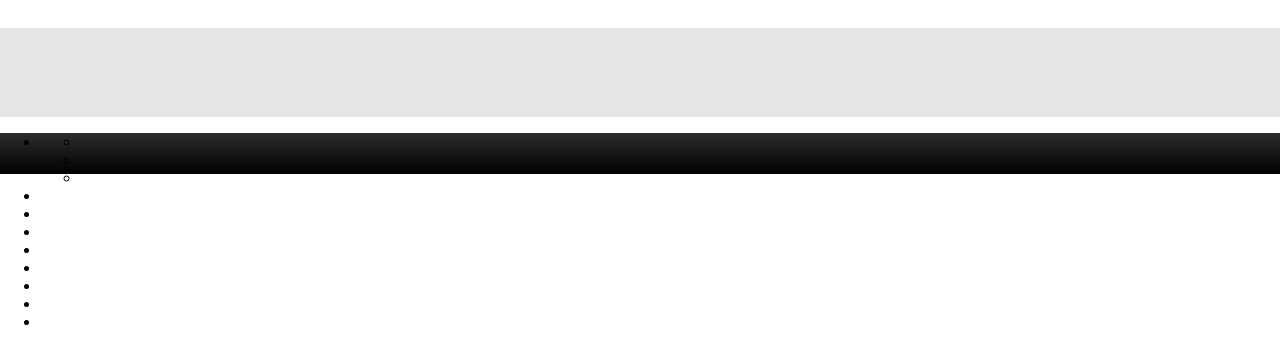
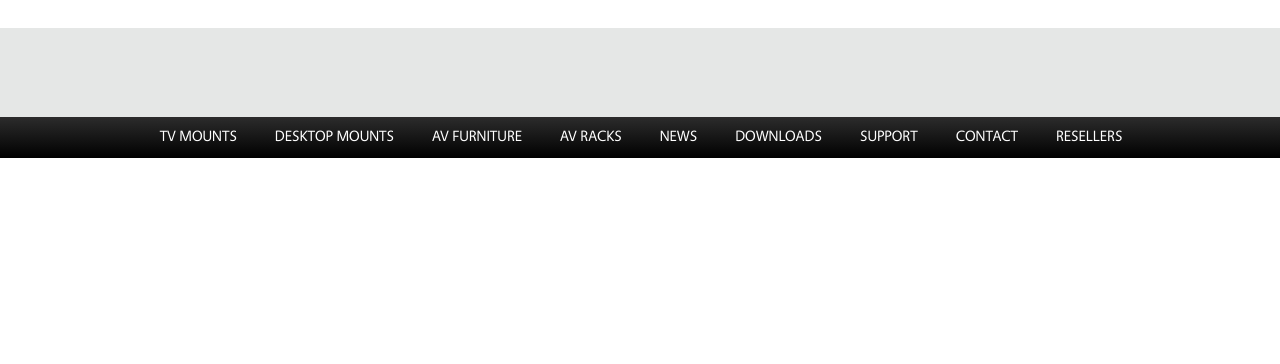
Before and after one commit to Zarina911/Bestmoun, a plain HTML site: page index.html in a window 1280 px wide. Drawn offline with Linux system fonts and the light colour scheme.

Commit message:
add menu

```diff
--- /dev/null
+++ b/VegurRegular.css
@@ -0,0 +1,9 @@
+@font-face {
+    font-family: 'VegurRegular';
+    src: url('fonts/VegurRegular.eot');
+    src: url('fonts/VegurRegular.eot') format('embedded-opentype'),
+         url('fonts/VegurRegular.woff2') format('woff2'),
+         url('fonts/VegurRegular.woff') format('woff'),
+         url('fonts/VegurRegular.ttf') format('truetype'),
+         url('fonts/VegurRegular.svg#VegurRegular') format('svg');
+}
--- a/css.css
+++ b/css.css
@@ -1,3 +1,12 @@
+@font-face {
+    font-family: 'VegurRegular';
+    src: url('fonts/VegurRegular.eot');
+    src: url('fonts/VegurRegular.eot') format('embedded-opentype'),
+    url('fonts/VegurRegular.woff2') format('woff2'),
+    url('fonts/VegurRegular.woff') format('woff'),
+    url('fonts/VegurRegular.ttf') format('truetype'),
+    url('fonts/VegurRegular.svg#VegurRegular') format('svg');
+}
 body{
     width: 100%;
     margin: 0 auto;
@@ -10,9 +19,45 @@ body{
     height: 89px;
     background-color: #e5e7e6;
 }
-.three{
+.nav-menu{
     height: 41px;
     background-image: -moz-linear-gradient( 90deg, rgb(0,0,0) 0%, rgb(44,44,44) 100%);
     background-image: -webkit-linear-gradient( 90deg, rgb(0,0,0) 0%, rgb(44,44,44) 100%);
     background-image: -ms-linear-gradient( 90deg, rgb(0,0,0) 0%, rgb(44,44,44) 100%);
+    list-style: none;
+    font-size: 0;
+    text-align: center;
 }
+li{
+    padding: 0;
+    display: inline-block;
+    margin-right: 38px;
+    margin-top: 10px;
+    text-align: center;
+}
+ul li a{
+    font-size: 15px;
+    font-family: 'VegurRegular', sans-serif;
+    text-decoration: none;
+    text-transform: uppercase;
+    color: white;
+}
+.menu .sub-menu{
+    display: none;
+    margin: 0;
+    padding: 5px;
+    list-style: none;
+    color: #cecece;
+    background-color: black;
+    opacity: 0.6;
+    width: 113px;
+    min-height: 207px;
+    font-size: 12px;
+    text-align: center;
+
+
+}
+.menu>li:hover .sub-menu{
+    display: block;
+    border: 7px  solid black;
+}
--- a/index.html
+++ b/index.html
@@ -6,29 +6,31 @@
           content="width=device-width, user-scalable=no, initial-scale=1.0, maximum-scale=1.0, minimum-scale=1.0">
     <meta http-equiv="X-UA-Compatible" content="ie=edge">
     <link rel="stylesheet" href="css.css">
-     <title>Document</title>
+    <link rel="stylesheet" href="VegurRegular.css">
+    <title>Document</title>
+
 </head>
 <body>
 <header>
     <div class="one"></div>
     <div class="two"></div>
-    <div class="three">
-        <ul>
-            <li><a href="#"></a>
-                <ul>
-                    <li><a href="#"></a></li>
-                    <li><a href="#"></a></li>
-                    <li><a href="#"></a></li>
-        </ul>
+    <div class="nav-menu">
+        <ul class="menu">
+            <li><a href="#">tv mounts </a>
+                <ul class="sub-menu">
+                    <li><a href="#">Articulating </a></li>
+                    <li><a href="#">TILTING </a></li>
+                    <li><a href="#">CEILING</a></li>
+                </ul>
             </li>
-            <li><a href="#"></a></li>
-            <li><a href="#"></a></li>
-            <li><a href="#"></a></li>
-            <li><a href="#"></a></li>
-            <li><a href="#"></a></li>
-            <li><a href="#"></a></li>
-            <li><a href="#"></a></li>
-            <li><a href="#"></a></li>
+            <li><a href="#">desktop mounts</a></li>
+            <li><a href="#">av furniture</a></li>
+            <li><a href="#">av racks   </a></li>
+            <li><a href="#">news </a></li>
+            <li><a href="#">downloads  </a></li>
+            <li><a href="#">support</a></li>
+            <li><a href="#">contact  </a></li>
+            <li><a href="#">resellers</a></li>
         </ul>
     </div>
 </header>
```
Also changed, not shown: fonts/VegurRegular.ttf (added), fonts/VegurRegular.woff (added), fonts/VegurRegular.woff2 (added), 2 other files.
